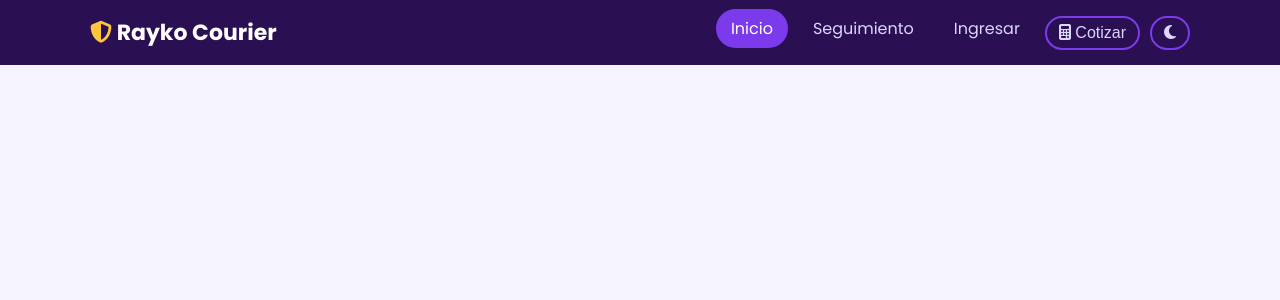
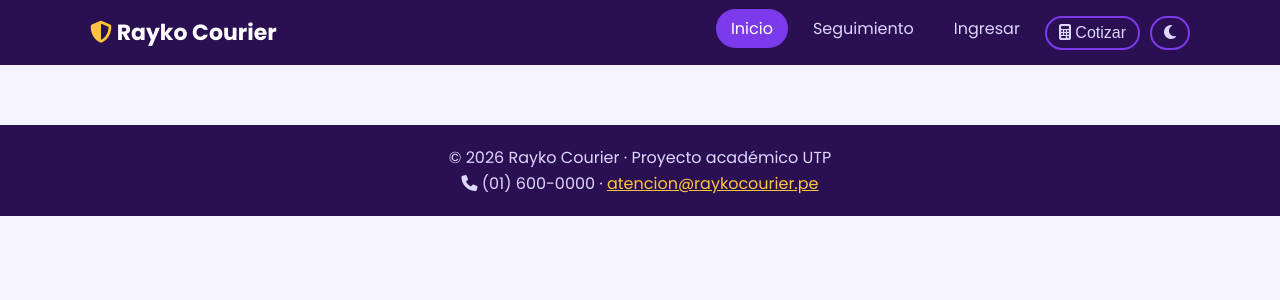
Before and after one commit to Jaren202/rayko-courier-react, a React (Vite) app: page / in a window 1280 px wide. Shown: the top 300 px of the page. Built offline with nearby package versions, Linux system fonts and the light colour scheme.

Commit message:
Crendo los componentes

```diff
--- a/src/App.jsx
+++ b/src/App.jsx
@@ -1,47 +1,14 @@
-import { Link, NavLink } from "react-router-dom";
+import Header from "./components/Header";
+import Footer from "./components/Footer";
 
-function Header() {
+function App() {
   return (
-    <header>
-      <div className="contenedor">
-        <Link className="logo" to="/">
-          <i className="fa-solid fa-shield-halved"></i> Rayko Courier
-        </Link>
-        <button className="btn-hamburguesa" type="button" aria-label="Abrir menú">
-          <i className="fa-solid fa-bars"></i>
-        </button>
-        <nav id="navPrincipal">
-          <ul>
-            <li>
-              <NavLink to="/" end className={({ isActive }) => (isActive ? "activo" : "")}>
-                Inicio
-              </NavLink>
-            </li>
-            <li>
-              <NavLink to="/seguimiento" className={({ isActive }) => (isActive ? "activo" : "")}>
-                Seguimiento
-              </NavLink>
-            </li>
-            <li>
-              <NavLink to="/login" className={({ isActive }) => (isActive ? "activo" : "")}>
-                Ingresar
-              </NavLink>
-            </li>
-            <li>
-              <button className="btn-tema" type="button">
-                <i className="fa-solid fa-calculator"></i> Cotizar
-              </button>
-            </li>
-            <li>
-              <button className="btn-tema" type="button" aria-label="Activar modo oscuro">
-                <i className="fa-solid fa-moon"></i>
-              </button>
-            </li>
-          </ul>
-        </nav>
-      </div>
-    </header>
+    <>
+      <Header />
+      <main></main>
+      <Footer />
+    </>
   );
 }
 
-export default Header;
+export default App;
--- /dev/null
+++ b/src/components/Footer.jsx
@@ -0,0 +1,15 @@
+function Footer() {
+  return (
+    <footer>
+      <div className="contenedor">
+        <p>&copy; 2026 Rayko Courier · Proyecto académico UTP</p>
+        <p>
+          <i className="fa-solid fa-phone"></i> (01) 600-0000 ·{" "}
+          <a href="mailto:atencion@raykocourier.pe">atencion@raykocourier.pe</a>
+        </p>
+      </div>
+    </footer>
+  );
+}
+
+export default Footer;
--- /dev/null
+++ b/src/components/Header.jsx
@@ -0,0 +1,47 @@
+import { Link, NavLink } from "react-router-dom";
+
+function Header() {
+  return (
+    <header>
+      <div className="contenedor">
+        <Link className="logo" to="/">
+          <i className="fa-solid fa-shield-halved"></i> Rayko Courier
+        </Link>
+        <button className="btn-hamburguesa" type="button" aria-label="Abrir menú">
+          <i className="fa-solid fa-bars"></i>
+        </button>
+        <nav id="navPrincipal">
+          <ul>
+            <li>
+              <NavLink to="/" end className={({ isActive }) => (isActive ? "activo" : "")}>
+                Inicio
+              </NavLink>
+            </li>
+            <li>
+              <NavLink to="/seguimiento" className={({ isActive }) => (isActive ? "activo" : "")}>
+                Seguimiento
+              </NavLink>
+            </li>
+            <li>
+              <NavLink to="/login" className={({ isActive }) => (isActive ? "activo" : "")}>
+                Ingresar
+              </NavLink>
+            </li>
+            <li>
+              <button className="btn-tema" type="button">
+                <i className="fa-solid fa-calculator"></i> Cotizar
+              </button>
+            </li>
+            <li>
+              <button className="btn-tema" type="button" aria-label="Activar modo oscuro">
+                <i className="fa-solid fa-moon"></i>
+              </button>
+            </li>
+          </ul>
+        </nav>
+      </div>
+    </header>
+  );
+}
+
+export default Header;
```
